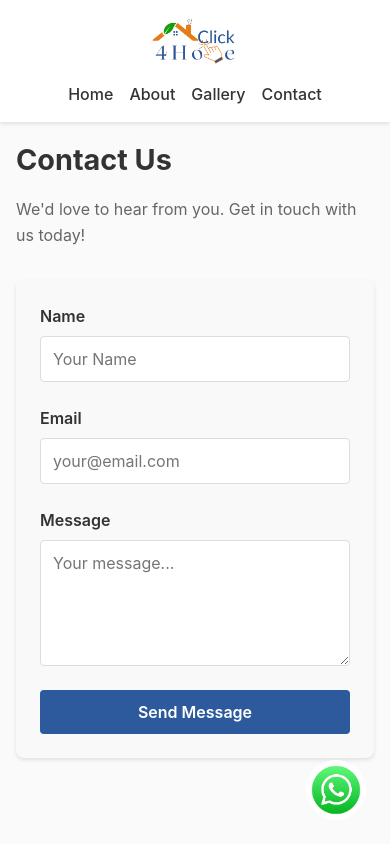
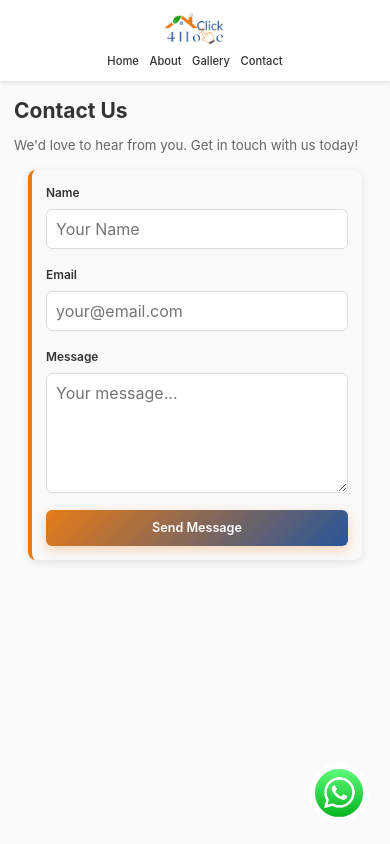
Before and after one commit to Sahirullah/Click4Home, a React (Vite) app: page /contact in a window 390 px wide. Shown: the top 844 px of the page. Built offline with nearby package versions, Linux system fonts and the light colour scheme.

Commit message:
updating

```diff
--- a/src/components/Header.css
+++ b/src/components/Header.css
@@ -37,16 +37,34 @@
   color: #333;
   font-weight: 500;
   transition: color 0.3s;
+  font-size: 1rem;
 }
 
 .navbar a:hover {
-  color: #007bff;
+  color: #E77B16;
+}
+
+@media (max-width: 1024px) {
+  .header-container {
+    padding: 1rem 1.5rem;
+  }
+
+  .navbar {
+    gap: 1.5rem;
+  }
+
+  .navbar a {
+    font-size: 0.95rem;
+  }
 }
 
 @media (max-width: 768px) {
   .header-container {
-    flex-direction: column;
-    gap: 1rem;
+    padding: 0.8rem 1rem;
+  }
+
+  .logo img {
+    height: 40px;
   }
 
   .navbar {
@@ -54,4 +72,29 @@
     flex-wrap: wrap;
     justify-content: center;
   }
+
+  .navbar a {
+    font-size: 0.9rem;
+  }
 }
+
+@media (max-width: 480px) {
+  .header-container {
+    padding: 0.8rem 0.5rem;
+    flex-direction: column;
+    gap: 0.5rem;
+  }
+
+  .logo img {
+    height: 35px;
+  }
+
+  .navbar {
+    gap: 0.75rem;
+    justify-content: center;
+  }
+
+  .navbar a {
+    font-size: 0.8rem;
+  }
+}
--- a/src/components/HeroSection.css
+++ b/src/components/HeroSection.css
@@ -107,34 +107,92 @@
   transform: scale(1.05);
 }
 
-@media (max-width: 768px) {
+@media (max-width: 1024px) {
   .hero-images-wrapper {
-    height: 390px;
+    height: 500px;
+  }
+
+  .hero-content h1 {
+    font-size: 2.5rem;
+  }
+
+  .hero-content p {
+    font-size: 1rem;
   }
 
   .arrow-btn {
-    font-size: 1.5rem;
-    padding: 0.25rem 0.75rem;
+    font-size: 1.8rem;
+    padding: 0.4rem 0.9rem;
+  }
+}
+
+@media (max-width: 768px) {
+  .hero-images-wrapper {
+    height: 350px;
+    background-attachment: scroll;
+  }
+
+  .arrow-btn {
+    font-size: 1.3rem;
+    padding: 0.3rem 0.6rem;
   }
 
   .left-arrow {
-    left: 0.5rem;
+    left: 0.3rem;
   }
 
   .right-arrow {
-    right: 0.5rem;
+    right: 0.3rem;
+  }
+
+  .hero-content {
+    padding: 1.5rem;
   }
 
   .hero-content h1 {
-    font-size: 1.8rem;
+    font-size: 1.6rem;
+    margin-bottom: 0.8rem;
   }
 
   .hero-content p {
-    font-size: 0.9rem;
+    font-size: 0.85rem;
+    margin-bottom: 1.5rem;
   }
 
   .explore-btn {
     padding: 0.6rem 1.5rem;
-    font-size: 0.9rem;
+    font-size: 0.85rem;
   }
 }
+
+@media (max-width: 480px) {
+  .hero-images-wrapper {
+    height: 280px;
+  }
+
+  .arrow-btn {
+    font-size: 1rem;
+    padding: 0.2rem 0.5rem;
+  }
+
+  .hero-content {
+    padding: 1rem;
+  }
+
+  .hero-content h1 {
+    font-size: 1.3rem;
+    margin-bottom: 0.6rem;
+    text-shadow: 1px 1px 4px rgba(0, 0, 0, 0.7);
+  }
+
+  .hero-content p {
+    font-size: 0.75rem;
+    margin-bottom: 1rem;
+    text-shadow: 1px 1px 3px rgba(0, 0, 0, 0.7);
+  }
+
+  .explore-btn {
+    padding: 0.5rem 1.2rem;
+    font-size: 0.8rem;
+  }
+}
--- a/src/index.css
+++ b/src/index.css
@@ -1,3 +1,14 @@
+* {
+  margin: 0;
+  padding: 0;
+  box-sizing: border-box;
+}
+
+html {
+  font-size: 16px;
+  scroll-behavior: smooth;
+}
+
 :root {
   font-family: Inter, system-ui, Avenir, Helvetica, Arial, sans-serif;
   line-height: 1.5;
@@ -11,6 +22,12 @@
   text-rendering: optimizeLegibility;
   -webkit-font-smoothing: antialiased;
   -moz-osx-font-smoothing: grayscale;
+}
+
+body {
+  margin: 0;
+  padding: 0;
+  min-height: 100vh;
 }
 
 a {
@@ -44,6 +61,19 @@ button:focus-visible {
   outline: 4px auto -webkit-focus-ring-color;
 }
 
+/* Responsive text sizing */
+@media (max-width: 768px) {
+  html {
+    font-size: 15px;
+  }
+}
+
+@media (max-width: 480px) {
+  html {
+    font-size: 14px;
+  }
+}
+
 @media (prefers-color-scheme: light) {
   :root {
     color: #213547;
@@ -56,3 +86,11 @@ button:focus-visible {
     background-color: #f9f9f9;
   }
 }
+
+/* Mobile-first improvements */
+@media (max-width: 480px) {
+  button {
+    padding: 0.5em 1em;
+    font-size: 0.95em;
+  }
+}
--- a/src/pages/Contact.css
+++ b/src/pages/Contact.css
@@ -4,7 +4,8 @@
   background-color: #f9f9f9;
   padding: 2rem;
   border-radius: 8px;
-  box-shadow: 0 2px 4px rgba(0, 0, 0, 0.1);
+  box-shadow: 0 2px 8px rgba(0, 0, 0, 0.1);
+  border-left: 4px solid #E77B16;
 }
 
 .form-group {
@@ -17,44 +18,108 @@
   margin-bottom: 0.5rem;
   font-weight: 600;
   color: #333;
+  font-size: 0.95rem;
 }
 
 .form-group input,
 .form-group textarea {
   padding: 0.75rem;
   border: 1px solid #ddd;
-  border-radius: 4px;
+  border-radius: 6px;
   font-size: 1rem;
   font-family: inherit;
-  transition: border-color 0.3s;
+  transition: all 0.3s;
 }
 
 .form-group input:focus,
 .form-group textarea:focus {
   outline: none;
-  border-color: #007bff;
-  box-shadow: 0 0 0 3px rgba(0, 123, 255, 0.1);
+  border-color: #E77B16;
+  box-shadow: 0 0 0 3px rgba(231, 123, 22, 0.1);
+}
+
+.form-group textarea {
+  resize: vertical;
+  min-height: 150px;
 }
 
 .submit-btn {
   width: 100%;
-  padding: 0.75rem;
-  background-color: #2C5A9D;
+  padding: 1rem;
+  background: linear-gradient(135deg, #E77B16 0%, #27569B 100%);
   color: white;
   border: none;
-  border-radius: 4px;
+  border-radius: 6px;
   font-size: 1rem;
   font-weight: 600;
   cursor: pointer;
-  transition: background-color 0.3s;
+  transition: all 0.3s;
+  box-shadow: 0 4px 12px rgba(231, 123, 22, 0.3);
 }
 
 .submit-btn:hover {
-  background-color: #0056b3;
+  transform: translateY(-2px);
+  box-shadow: 0 6px 16px rgba(231, 123, 22, 0.4);
+}
+
+.submit-btn:active {
+  transform: translateY(0);
+}
+
+@media (max-width: 1024px) {
+  .contact-form {
+    padding: 1.8rem;
+  }
 }
 
 @media (max-width: 768px) {
   .contact-form {
+    max-width: 100%;
+    margin: 1.5rem;
     padding: 1.5rem;
   }
+
+  .form-group label {
+    font-size: 0.9rem;
+  }
+
+  .form-group input,
+  .form-group textarea {
+    font-size: 16px;
+  }
+
+  .submit-btn {
+    padding: 0.85rem;
+    font-size: 0.95rem;
+  }
 }
+
+@media (max-width: 480px) {
+  .contact-form {
+    margin: 1rem;
+    padding: 1rem;
+  }
+
+  .form-group {
+    margin-bottom: 1.2rem;
+  }
+
+  .form-group label {
+    font-size: 0.85rem;
+  }
+
+  .form-group input,
+  .form-group textarea {
+    padding: 0.65rem;
+    font-size: 16px;
+  }
+
+  .form-group textarea {
+    min-height: 120px;
+  }
+
+  .submit-btn {
+    padding: 0.75rem;
+    font-size: 0.9rem;
+  }
+}
--- a/src/pages/Home.css
+++ b/src/pages/Home.css
@@ -134,12 +134,26 @@
 }
 
 @media (max-width: 1024px) {
+  .services-section {
+    padding: 2.5rem 1.5rem;
+  }
+
   .services-grid {
     grid-template-columns: repeat(2, 1fr);
+    gap: 1.8rem;
   }
 
   .gallery-preview-grid {
     grid-template-columns: repeat(2, 1fr);
+  }
+
+  .gallery-preview-container h2 {
+    font-size: 2rem;
+    margin-bottom: 2rem;
+  }
+
+  .service-card h3 {
+    font-size: 1.2rem;
   }
 }
 
@@ -158,11 +172,23 @@
   }
 
   .card-icon {
-    font-size: 3rem;
+    font-size: 2.8rem;
+    margin-bottom: 0.8rem;
   }
 
   .service-card h3 {
     font-size: 1.1rem;
+    margin-bottom: 0.6rem;
+  }
+
+  .service-card p {
+    font-size: 0.9rem;
+    margin-bottom: 1.2rem;
+  }
+
+  .card-btn {
+    padding: 0.65rem 1.4rem;
+    font-size: 0.9rem;
   }
 
   .gallery-preview-section {
@@ -177,6 +203,7 @@
   .gallery-preview-grid {
     grid-template-columns: repeat(2, 1fr);
     gap: 1rem;
+    margin-bottom: 1.5rem;
   }
 
   .gallery-preview-item img {
@@ -190,15 +217,60 @@
 }
 
 @media (max-width: 480px) {
+  .services-section {
+    padding: 1.5rem 1rem;
+  }
+
+  .services-grid {
+    grid-template-columns: 1fr;
+    gap: 1.2rem;
+  }
+
+  .service-card {
+    padding: 1.2rem;
+  }
+
+  .card-icon {
+    font-size: 2.5rem;
+    margin-bottom: 0.6rem;
+  }
+
+  .service-card h3 {
+    font-size: 1rem;
+    margin-bottom: 0.5rem;
+  }
+
+  .service-card p {
+    font-size: 0.85rem;
+    margin-bottom: 1rem;
+  }
+
+  .card-btn {
+    padding: 0.6rem 1.2rem;
+    font-size: 0.8rem;
+  }
+
+  .gallery-preview-section {
+    padding: 2rem 1rem;
+  }
+
+  .gallery-preview-container h2 {
+    font-size: 1.5rem;
+    margin-bottom: 1.2rem;
+  }
+
   .gallery-preview-grid {
     grid-template-columns: 1fr;
+    gap: 0.8rem;
+    margin-bottom: 1rem;
   }
 
   .gallery-preview-item img {
     height: 200px;
   }
 
-  .services-grid {
-    grid-template-columns: 1fr;
+  .see-more-btn {
+    padding: 0.65rem 1.5rem;
+    font-size: 0.9rem;
   }
 }
--- a/src/pages/Pages.css
+++ b/src/pages/Pages.css
@@ -13,6 +13,7 @@
   font-size: 2.5rem;
   margin-bottom: 1rem;
   color: #333;
+  font-weight: 700;
 }
 
 .content h2 {
@@ -20,6 +21,7 @@
   margin-top: 2rem;
   margin-bottom: 1rem;
   color: #555;
+  font-weight: 700;
 }
 
 .content p {
@@ -29,20 +31,64 @@
   margin-bottom: 1rem;
 }
 
+@media (max-width: 1024px) {
+  .content {
+    padding: 1.8rem;
+  }
+
+  .content h1 {
+    font-size: 2.2rem;
+  }
+
+  .content h2 {
+    font-size: 1.6rem;
+  }
+
+  .content p {
+    font-size: 1.05rem;
+  }
+}
+
 @media (max-width: 768px) {
+  .content {
+    padding: 1.5rem;
+  }
+
+  .content h1 {
+    font-size: 1.8rem;
+    margin-bottom: 0.8rem;
+  }
+
+  .content h2 {
+    font-size: 1.4rem;
+    margin-top: 1.5rem;
+    margin-bottom: 0.8rem;
+  }
+
+  .content p {
+    font-size: 1rem;
+    margin-bottom: 0.8rem;
+  }
+}
+
+@media (max-width: 480px) {
   .content {
     padding: 1rem;
   }
 
   .content h1 {
-    font-size: 1.8rem;
+    font-size: 1.5rem;
+    margin-bottom: 0.6rem;
   }
 
   .content h2 {
-    font-size: 1.4rem;
+    font-size: 1.2rem;
+    margin-top: 1rem;
+    margin-bottom: 0.6rem;
   }
 
   .content p {
-    font-size: 1rem;
+    font-size: 0.95rem;
+    margin-bottom: 0.75rem;
   }
 }
```
